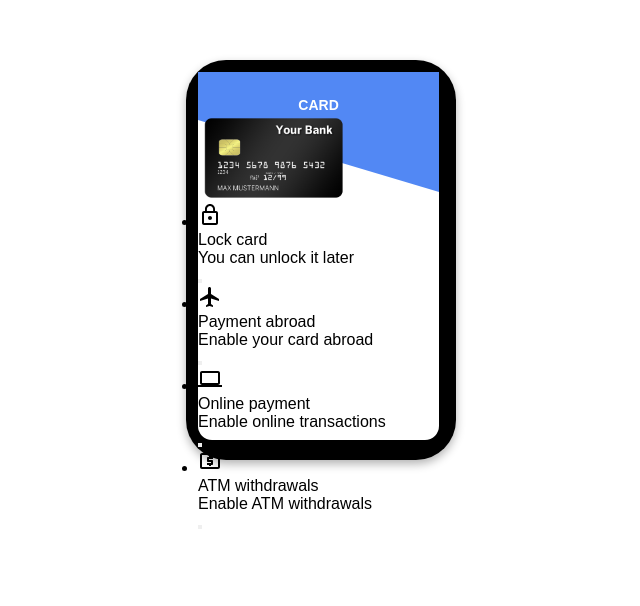
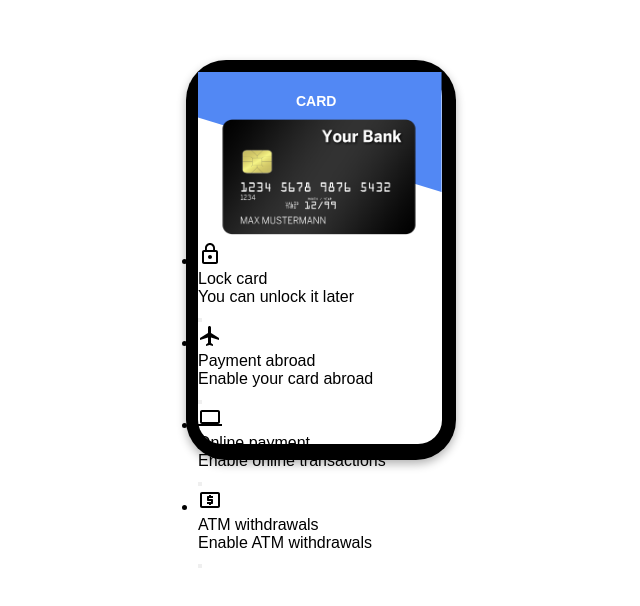
Before and after one commit to Hawa-codes/Loop2-step8, a plain HTML site: page index.html in a window 1280 px wide. Shown: the part 140-746 px from the top of the page, without its empty margins (319-959 px from the left). Drawn offline with Linux system fonts and the light colour scheme.

Commit message:
Loop2-step8

```diff
--- a/style.css
+++ b/style.css
@@ -28,36 +28,51 @@ body {
     position: relative;
     background-color: #ffffff;
     padding: 0px;
-    border-radius: 14px;
-    width: 98%;
-    height: 98%;
+    border-radius: 24px;
+    width: 99%;
+    height: 99%;
 }
 
 .header {
     height: 120px;
     background-color: #5288f4;
-    clip-path: polygon(0 0, 100% 0, 100% 100%, 0 40%);
+    clip-path: polygon(0 0, 100% 0, 100% 100%, 0 38%);
     overflow: hidden;
 }
 
 .card {
     position: relative;
-    margin-top: -95px;
+    margin-top: -88px;
+    display: flex;
+    align-items: center;
 }
 
 .card h1 {
+    position: relative;
     color: #ffffff;
     font-size: 14px;
     font-weight: bold;
     display: flex;
     align-items: center;
     justify-content: center;
+    top: -72px;
+    left: 98px;
 }
 
 .card-icon {
     display: flex;
     align-items: center;
     justify-content: center;
-    width: 150px;
-    height: 90px;
+    width: 210px;
+    height: 130px;
+    margin-top: 8px;
+    margin-left: -25px;
 }
+
+.setting-item {
+
+}
+
+/*
+list-style: none; /* Removes bullets */
+    /* padding: 0;       Removes default left padding    margin: 0; */
```
